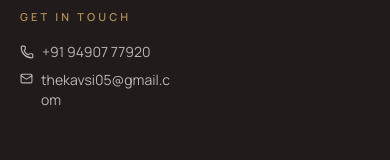
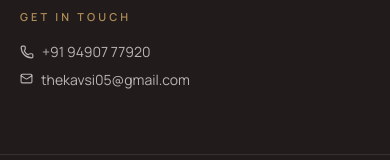
Before and after one commit to thekavsi05-sudo/THE-KAVSI, a React (Vite) app: page / in a window 390 px wide. Shown: the part 1972-2132 px from the top of the page. Built offline with nearby package versions, Linux system fonts and the light colour scheme; no server answers.

Commit message:
Fix mobile footer email alignment

```diff
--- a/src/components/Footer.jsx
+++ b/src/components/Footer.jsx
@@ -7,9 +7,11 @@ export default function Footer() {
       <div className="max-w-7xl mx-auto px-5 md:px-8 py-16 grid grid-cols-2 md:grid-cols-4 gap-10">
         <div className="col-span-2 md:col-span-1">
           <span className="font-display text-2xl">The KAVSI</span>
+
           <p className="text-sm text-ivory/60 mt-4 leading-relaxed">
             Considered women&apos;s clothing, made to be worn — not just bought.
           </p>
+
           <div className="flex gap-4 mt-5">
             <a
               href="https://www.instagram.com/thekavsi?igsh=MTV1ZXJwMmttM29udg=="
@@ -18,6 +20,7 @@ export default function Footer() {
             >
               <Instagram size={18} />
             </a>
+
             <a
               href="#"
               aria-label="Facebook"
@@ -30,17 +33,20 @@ export default function Footer() {
 
         <div>
           <p className="eyebrow text-champagne">Shop</p>
+
           <ul className="mt-4 space-y-2 text-sm text-ivory/70">
             <li>
               <Link to="/shop" className="hover:text-ivory">
                 New Arrivals
               </Link>
             </li>
+
             <li>
               <Link to="/shop" className="hover:text-ivory">
                 Best Sellers
               </Link>
             </li>
+
             <li>
               <Link to="/shop" className="hover:text-ivory">
                 All Products
@@ -51,22 +57,26 @@ export default function Footer() {
 
         <div>
           <p className="eyebrow text-champagne">Company</p>
+
           <ul className="mt-4 space-y-2 text-sm text-ivory/70">
             <li>
               <Link to="/about" className="hover:text-ivory">
                 About Us
               </Link>
             </li>
+
             <li>
               <Link to="/faq" className="hover:text-ivory">
                 FAQ
               </Link>
             </li>
+
             <li>
               <Link to="/contact" className="hover:text-ivory">
                 Contact
               </Link>
             </li>
+
             <li>
               <Link to="/track-order" className="hover:text-ivory">
                 Track Order
@@ -77,15 +87,19 @@ export default function Footer() {
 
         <div>
           <p className="eyebrow text-champagne">Get in Touch</p>
+
           <ul className="mt-4 space-y-2 text-sm text-ivory/70">
             <li className="flex items-center gap-2">
-              <Phone size={14} /> +91 94907 77920
+              <Phone size={14} className="shrink-0" />
+              <span className="whitespace-nowrap">+91 94907 77920</span>
             </li>
+
             <li className="flex items-start gap-2">
               <Mail size={13} className="shrink-0 mt-0.5" />
+
               <a
                 href="mailto:thekavsi05@gmail.com"
-                className="break-all hover:text-ivory transition-colors"
+                className="whitespace-nowrap hover:text-ivory transition-colors"
               >
                 thekavsi05@gmail.com
               </a>
@@ -93,6 +107,7 @@ export default function Footer() {
           </ul>
         </div>
       </div>
+
       <div className="border-t border-ivory/10 py-5 text-center text-xs text-ivory/50">
         © {new Date().getFullYear()} The KAVSI. All rights reserved.
       </div>
```
